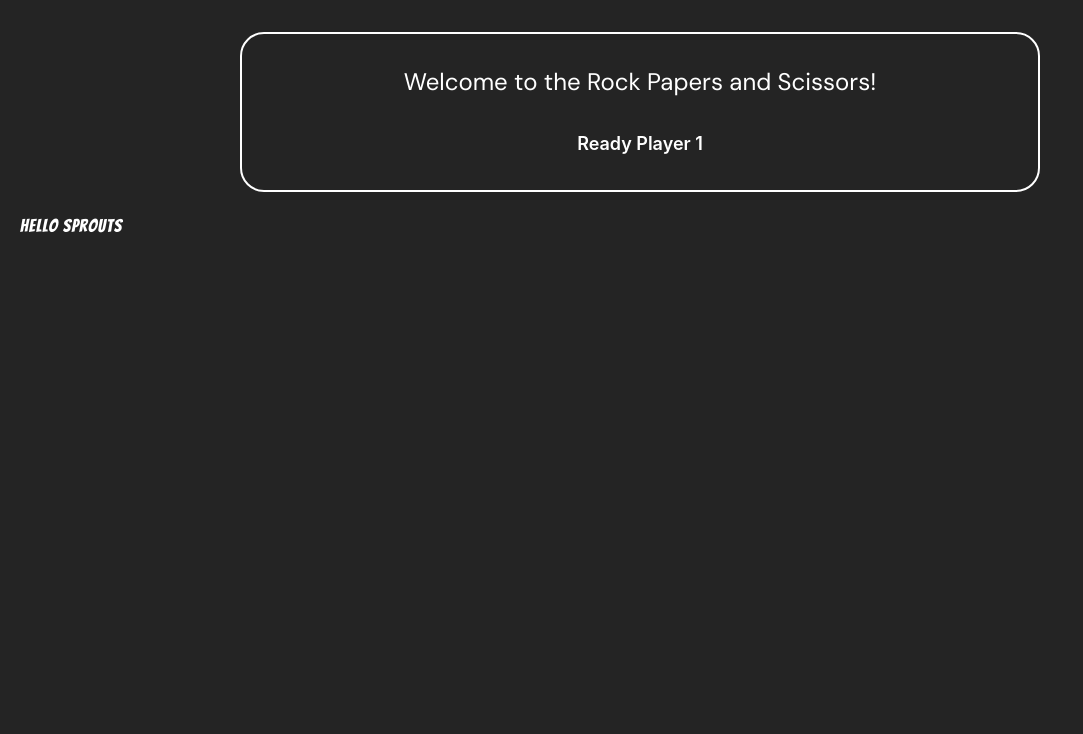
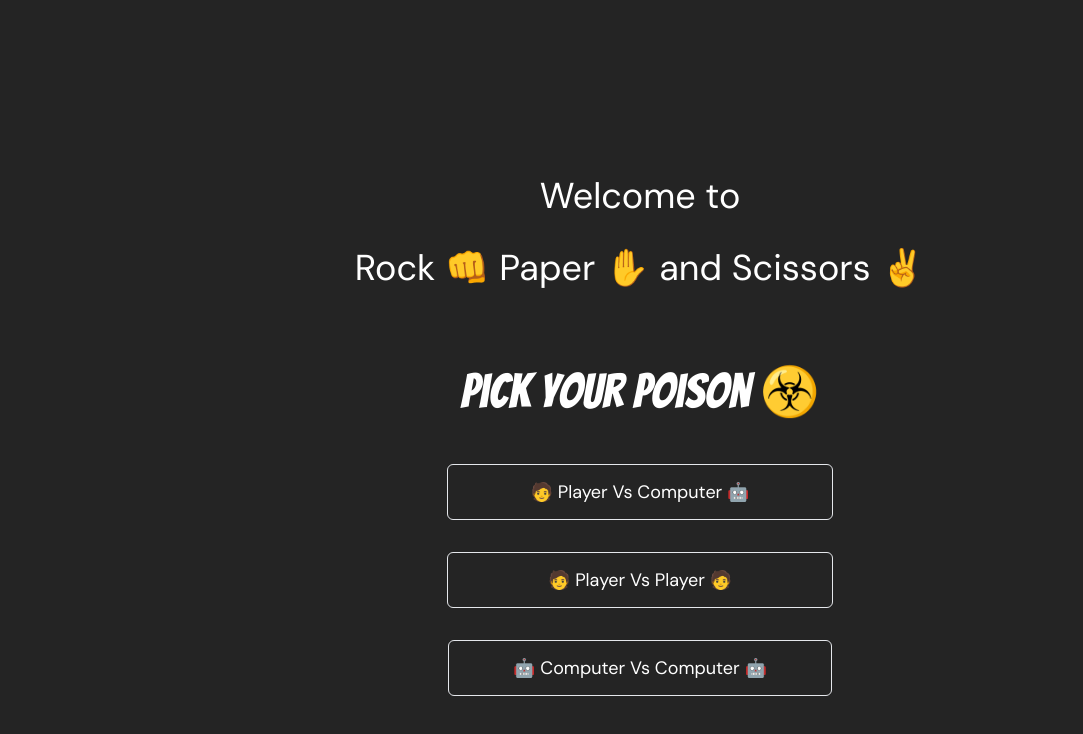
Before and after one commit to SalmanShahid888/Rock-Paper-Scissors-TS, a React (Vite) app: page / in a window 1280 px wide. Shown: the top 734 px of the page, without its empty margins (0-1083 px from the left). Built offline with nearby package versions, Linux system fonts and the light colour scheme.

Commit message:
Changed Utils Directory to src/lib/utils.ts, Added reusable Button component added react-router and error handling for routes

```diff
--- a/package.json
+++ b/package.json
@@ -10,9 +10,12 @@
     "preview": "vite preview"
   },
   "dependencies": {
+    "@radix-ui/react-slot": "^1.0.2",
+    "class-variance-authority": "^0.7.0",
     "clsx": "^2.0.0",
     "react": "^18.2.0",
     "react-dom": "^18.2.0",
+    "react-router-dom": "^6.14.2",
     "tailwind-merge": "^1.14.0"
   },
   "devDependencies": {
--- a/src/App.tsx
+++ b/src/App.tsx
@@ -1,19 +1,40 @@
-import { cn } from "../lib/utils";
-import { Header } from "./components/Header";
+import { Button } from "./components/ui/button";
 
 function App() {
   return (
     <>
-      <Header />
-      <div className="text-white">
-        <p
-          className={cn(
-            "text-white font-bangers tracking-wider",
-            "p-5 text-lg"
-          )}
-        >
-          Hello Sprouts
-        </p>
+      <div className="flex flex-col justify-center items-center">
+        <div className="flex flex-col justify-center items-center gap-16 mt-40">
+          <h1 className="text-4xl font-dmSans font-black text-center text-white italic leading-loose">
+            Welcome to <br /> Rock 👊 Paper ✋ and Scissors ✌
+          </h1>
+          <h5 className="text-white text-5xl font-bangers text-center">
+            Pick your Poison ☣️
+          </h5>
+        </div>
+        <div className="flex flex-col justify-center items-center mt-12 gap-8">
+          <Button
+            variant="outline"
+            size="lg"
+            className="text-lg text-white hover:bg-white hover:text-black font-dmSans px-[82px]"
+          >
+            🧑 Player Vs Computer 🤖
+          </Button>
+          <Button
+            variant="outline"
+            size="lg"
+            className="text-lg text-white hover:bg-white hover:text-black font-dmSans px-[100px]"
+          >
+            🧑 Player Vs Player 🧑
+          </Button>
+          <Button
+            variant="outline"
+            size="lg"
+            className="text-lg text-white hover:bg-white hover:text-black font-dmSans px-16"
+          >
+            🤖 Computer Vs Computer 🤖
+          </Button>
+        </div>
       </div>
     </>
   );
--- /dev/null
+++ b/src/components/ErrorPage.tsx
@@ -0,0 +1,46 @@
+import {
+  isRouteErrorResponse,
+  useNavigate,
+  useRouteError,
+} from "react-router-dom";
+import { Button } from "./ui/button";
+
+export default function ErrorPage() {
+  const error = useRouteError();
+  console.error(error);
+  const navigate = useNavigate();
+  let errorMessage: string;
+  if (isRouteErrorResponse(error)) {
+    // error is type `ErrorResponse`
+    errorMessage = error.error?.message || error.statusText;
+  } else if (error instanceof Error) {
+    errorMessage = error.message;
+  } else if (typeof error === "string") {
+    errorMessage = error;
+  } else {
+    console.error(error);
+    // eslint-disable-next-line @typescript-eslint/no-unused-vars
+    errorMessage = "Unknown error";
+  }
+
+  return (
+    <div
+      id="error-page"
+      className="flex flex-col items-center justify-center h-screen gap-4"
+    >
+      <h1 className="text-white">Oops!</h1>
+      <p className="text-white">Sorry, an unexpected error has occurred.</p>
+      <p>
+        <i className="text-red-600/80">{errorMessage}</i>
+      </p>
+      <Button
+        onClick={() => navigate(-1)}
+        variant={"outline"}
+        size={"lg"}
+        className="hover:text-black hover:bg-white"
+      >
+        Go Back in Time 🚀
+      </Button>
+    </div>
+  );
+}
--- /dev/null
+++ b/src/components/ui/button.tsx
@@ -0,0 +1,56 @@
+import * as React from "react";
+import { Slot } from "@radix-ui/react-slot";
+import { cva, type VariantProps } from "class-variance-authority";
+
+import { cn } from "../../lib/utils";
+
+const buttonVariants = cva(
+  "inline-flex items-center justify-center rounded-md text-sm font-medium ring-offset-background transition-colors focus-visible:outline-none focus-visible:ring-2 focus-visible:ring-ring focus-visible:ring-offset-2 disabled:pointer-events-none disabled:opacity-50",
+  {
+    variants: {
+      variant: {
+        default: "bg-primary text-primary-foreground hover:bg-primary/40",
+        destructive:
+          "bg-destructive text-destructive-foreground hover:bg-destructive/40",
+        outline:
+          "border border-input bg-background hover:bg-accent hover:text-accent-foreground",
+        secondary:
+          "bg-secondary text-secondary-foreground hover:bg-secondary/80",
+        ghost: "hover:bg-accent hover:text-accent-foreground",
+        link: "text-primary underline-offset-4 hover:underline",
+      },
+      size: {
+        default: "h-10 px-4 py-2",
+        sm: "h-9 rounded-md px-3",
+        lg: "h-14 rounded-md px-20",
+        icon: "h-10 w-10",
+      },
+    },
+    defaultVariants: {
+      variant: "default",
+      size: "default",
+    },
+  }
+);
+
+export interface ButtonProps
+  extends React.ButtonHTMLAttributes<HTMLButtonElement>,
+    VariantProps<typeof buttonVariants> {
+  asChild?: boolean;
+}
+
+const Button = React.forwardRef<HTMLButtonElement, ButtonProps>(
+  ({ className, variant, size, asChild = false, ...props }, ref) => {
+    const Comp = asChild ? Slot : "button";
+    return (
+      <Comp
+        className={cn(buttonVariants({ variant, size, className }))}
+        ref={ref}
+        {...props}
+      />
+    );
+  }
+);
+Button.displayName = "Button";
+
+export { Button, buttonVariants };
--- a/src/main.tsx
+++ b/src/main.tsx
@@ -1,10 +1,22 @@
-import React from 'react'
-import ReactDOM from 'react-dom/client'
-import App from './App.tsx'
-import './index.css'
+import "./index.css";
 
-ReactDOM.createRoot(document.getElementById('root')!).render(
+import React from "react";
+import ReactDOM from "react-dom/client";
+import App from "./App.tsx";
+import ErrorPage from "./components/ErrorPage.tsx";
+
+import { createBrowserRouter, RouterProvider } from "react-router-dom";
+
+const router = createBrowserRouter([
+  {
+    path: "/",
+    element: <App />,
+    errorElement: <ErrorPage />,
+  },
+]);
+
+ReactDOM.createRoot(document.getElementById("root")!).render(
   <React.StrictMode>
-    <App />
-  </React.StrictMode>,
-)
+    <RouterProvider router={router} />
+  </React.StrictMode>
+);
--- a/tailwind.config.js
+++ b/tailwind.config.js
@@ -3,7 +3,7 @@
   theme: {
     extend: {
       fontFamily: {
-        bangers: ["Bangers", "sans-serif"],
+        bangers: ["Bangers", "cursive"],
         dmSans: ["DM Sans", "sans-serif"],
       },
     },
```
Also changed, not shown: src/lib/utils.ts (renamed from lib/utils.ts), 1 other file (tests, documents, lock files or other folders).
